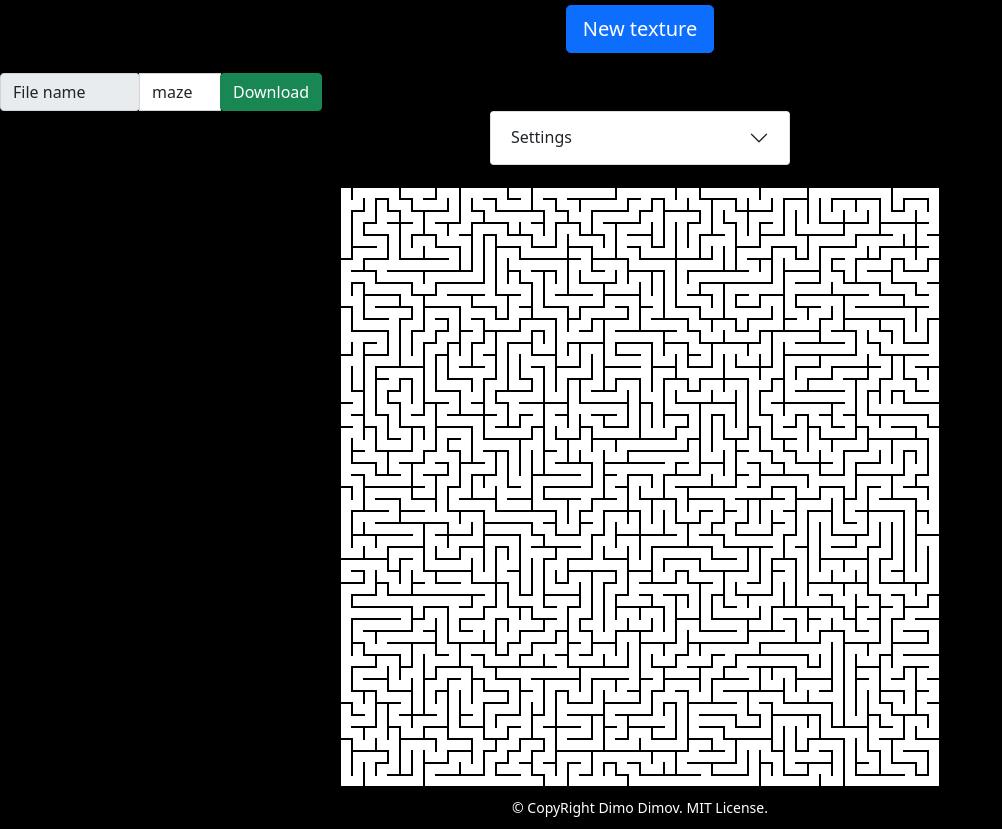
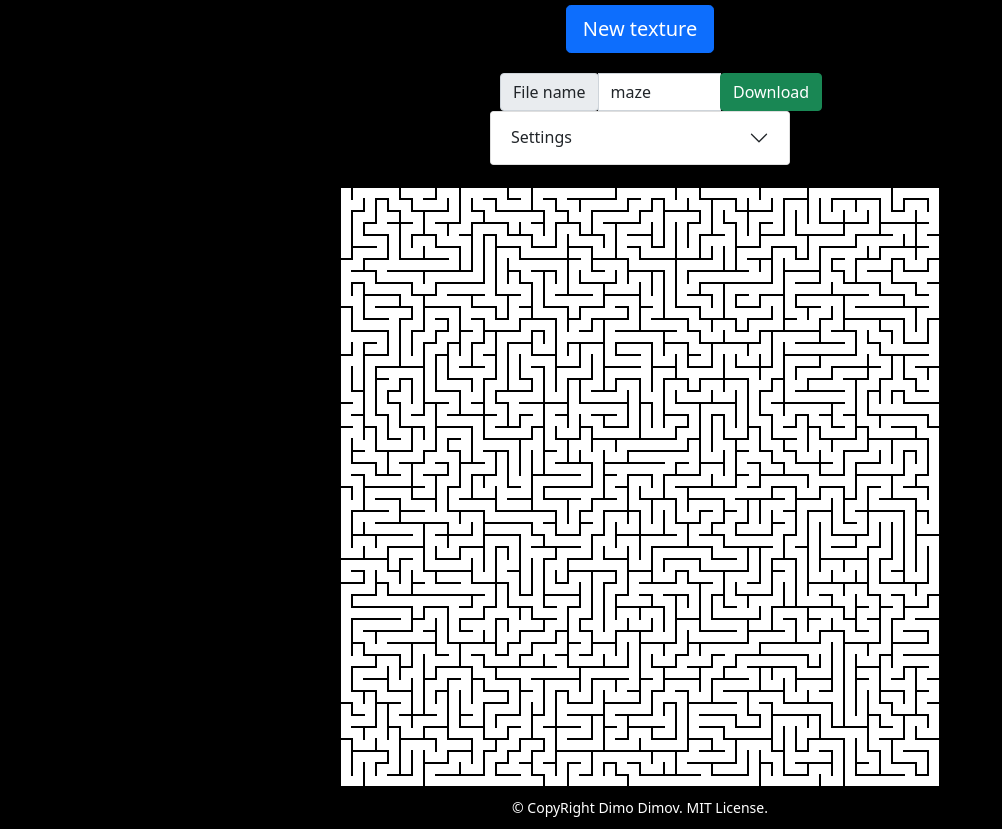
Before and after one commit to DimovDimo/maze-textures, a plain HTML site: page app/index.html in a window 1280 px wide. Shown: the part 63-892 px from the top of the page, without its empty margins (0-1002 px from the left). Drawn offline with nearby package versions, Linux system fonts and the light colour scheme.

Commit message:
added css for download group

```diff
--- a/app/index.html
+++ b/app/index.html
@@ -15,8 +15,8 @@
 		<h1>Transparent maze textures</h1>
 		<form>
 			<button id="new-texture" type="button" class="btn btn-primary btn-lg">New texture</button>
-			<div class="input-group">
-				<div class="input-group-prepend">
+			<div class="input-group" id="download-group">
+				<div class="input-group-prepend" id="file-name-title">
 					<span class="input-group-text">File name</span>
 				</div>
 				<input id="file-name" value="maze" type="text" class="form-control">
--- a/app/resources/css/styles.css
+++ b/app/resources/css/styles.css
@@ -47,8 +47,16 @@ select {
     width: 140px;
 }
 
+#file-name-title {
+    width: auto;
+}
+
 .input-group-append {
     width: 60px;
+}
+
+#download-group {
+    margin: auto;
 }
 
 canvas {
```
